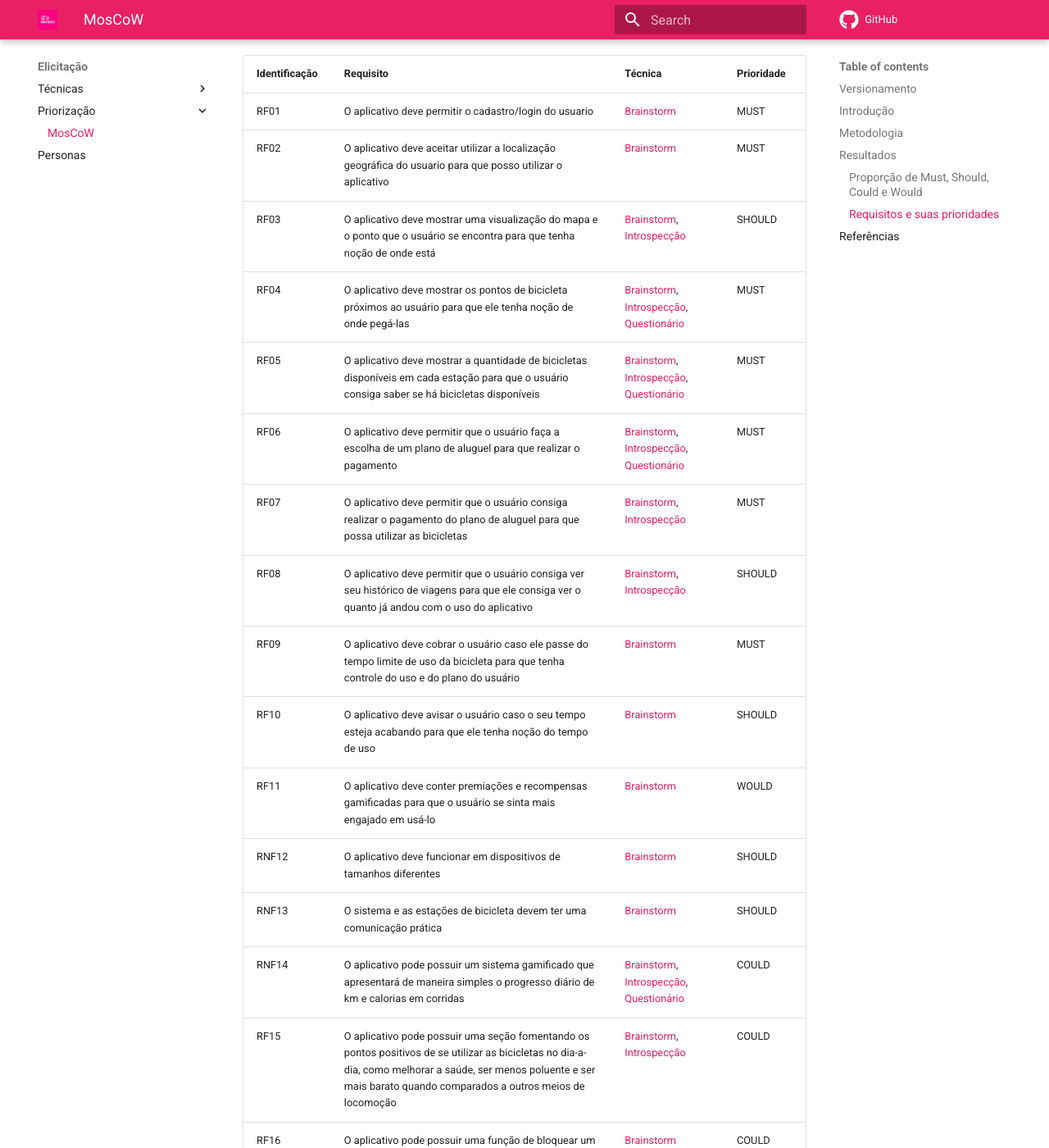
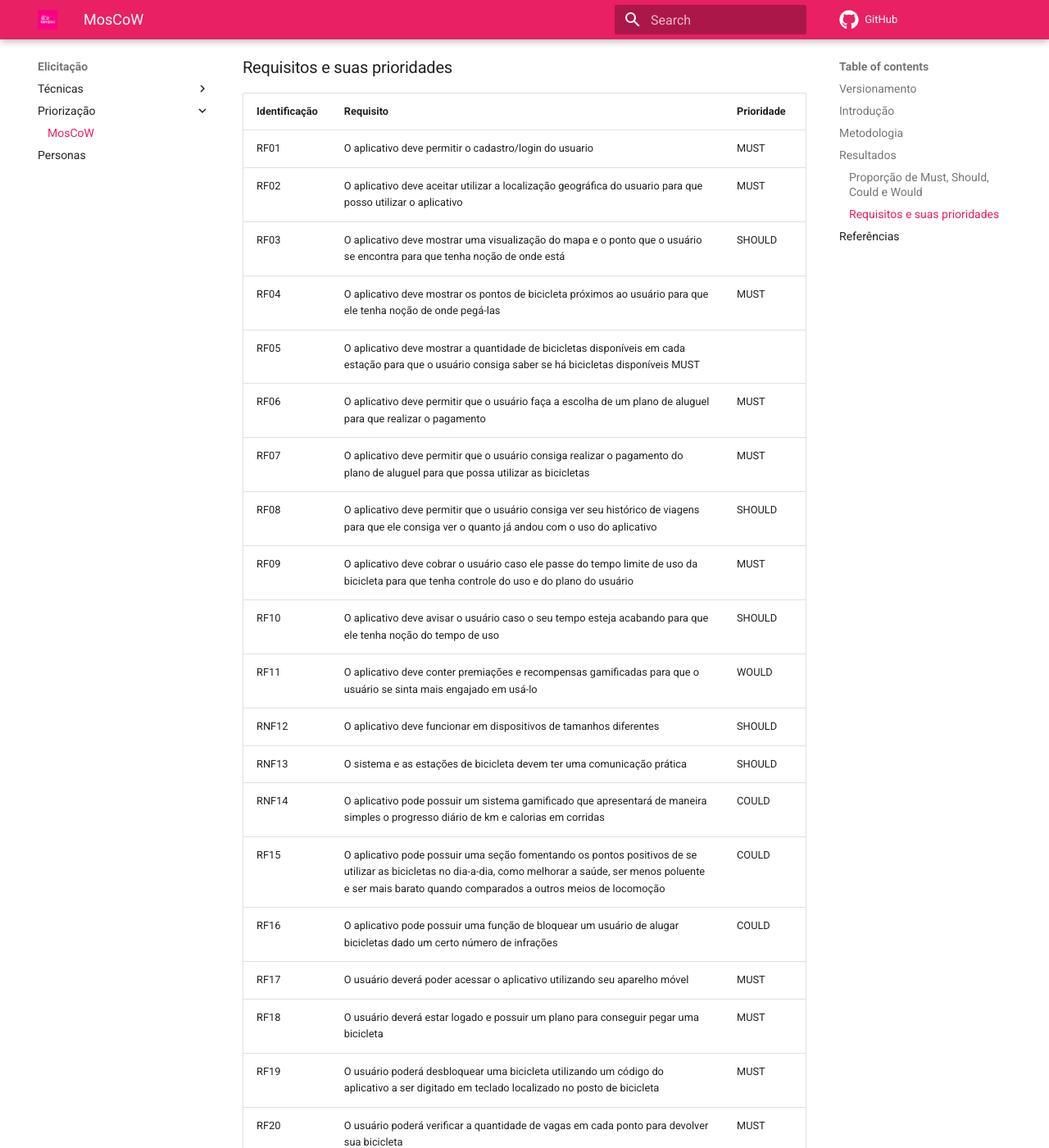
Before and after one commit to Requisitos-de-Software/2021.2-Tembici, an MkDocs documentation site: the page built from docs/elicitacao/priorizacao/moscow.md, in a window 1280 px wide and 1400 px high, scrolled down 1899 px. Shown: the whole window at 82% size. Built offline with MkDocs 1.6.1 and Material for MkDocs 9.7.7, drawn with Linux system fonts in a browser that asks for light colours; comment, search, counter and statistics services are not loaded; some of the changed text lies outside the part shown.

Commit message:
#88 Criando documento de resultados requisitos

```diff
--- a/docs/elicitacao/priorizacao/moscow.md
+++ b/docs/elicitacao/priorizacao/moscow.md
@@ -38,34 +39,34 @@
 
 ### Requisitos e suas prioridades
 
-| Identificação | Requisito | Técnica | Prioridade |
-|---|---|---|---|
-| RF01 | O aplicativo deve permitir o cadastro/login do usuario | [Brainstorm](https://requisitos-de-software.github.io/2021.2-Tembici/elicitacao/tecnicas/brainstorm/) | MUST |
-| RF02 | O aplicativo deve aceitar utilizar a localização geográfica do usuario para que posso utilizar o aplicativo  | [Brainstorm](https://requisitos-de-software.github.io/2021.2-Tembici/elicitacao/tecnicas/brainstorm/) | MUST |
-| RF03 | O aplicativo deve mostrar uma visualização do mapa e o ponto que o usuário se encontra para que tenha noção de onde está | [Brainstorm](https://requisitos-de-software.github.io/2021.2-Tembici/elicitacao/tecnicas/brainstorm/), [Introspecção](https://requisitos-de-software.github.io/2021.2-Tembici/elicitacao/tecnicas/introspeccao/) | SHOULD |
-| RF04 | O aplicativo deve mostrar os pontos de bicicleta próximos ao usuário para que ele tenha noção de onde pegá-las | [Brainstorm](https://requisitos-de-software.github.io/2021.2-Tembici/elicitacao/tecnicas/brainstorm/), [Introspecção](https://requisitos-de-software.github.io/2021.2-Tembici/elicitacao/tecnicas/introspeccao/), [Questionário](https://requisitos-de-software.github.io/2021.2-Tembici/elicitacao/tecnicas/questionario/) | MUST |
-| RF05 | O aplicativo deve mostrar a quantidade de bicicletas disponíveis em cada estação para que o usuário consiga saber se há bicicletas disponíveis | [Brainstorm](https://requisitos-de-software.github.io/2021.2-Tembici/elicitacao/tecnicas/brainstorm/), [Introspecção](https://requisitos-de-software.github.io/2021.2-Tembici/elicitacao/tecnicas/introspeccao/), [Questionário](https://requisitos-de-software.github.io/2021.2-Tembici/elicitacao/tecnicas/questionario/) | MUST |
-| RF06 | O aplicativo deve permitir que o usuário faça a escolha de um plano de aluguel para que realizar o pagamento | [Brainstorm](https://requisitos-de-software.github.io/2021.2-Tembici/elicitacao/tecnicas/brainstorm/), [Introspecção](https://requisitos-de-software.github.io/2021.2-Tembici/elicitacao/tecnicas/introspeccao/), [Questionário](https://requisitos-de-software.github.io/2021.2-Tembici/elicitacao/tecnicas/questionario/) | MUST |
-| RF07 |  O aplicativo deve permitir que o usuário consiga realizar o pagamento do plano de aluguel para que possa utilizar as bicicletas | [Brainstorm](https://requisitos-de-software.github.io/2021.2-Tembici/elicitacao/tecnicas/brainstorm/), [Introspecção](https://requisitos-de-software.github.io/2021.2-Tembici/elicitacao/tecnicas/introspeccao/) | MUST |
-| RF08 | O aplicativo deve permitir que o usuário consiga ver seu histórico de viagens para que ele consiga ver o quanto já andou com o uso do aplicativo | [Brainstorm](https://requisitos-de-software.github.io/2021.2-Tembici/elicitacao/tecnicas/brainstorm/), [Introspecção](https://requisitos-de-software.github.io/2021.2-Tembici/elicitacao/tecnicas/introspeccao/) | SHOULD |
-| RF09 | O aplicativo deve cobrar o usuário caso ele passe do tempo limite de uso da bicicleta para que tenha controle do uso e do plano do usuário | [Brainstorm](https://requisitos-de-software.github.io/2021.2-Tembici/elicitacao/tecnicas/brainstorm/) | MUST |
-| RF10 | O aplicativo deve avisar o usuário caso o seu tempo esteja acabando para que ele tenha noção do tempo de uso  | [Brainstorm](https://requisitos-de-software.github.io/2021.2-Tembici/elicitacao/tecnicas/brainstorm/) | SHOULD |
-| RF11 | O aplicativo deve conter premiações e recompensas gamificadas para que o usuário se sinta mais engajado em usá-lo  | [Brainstorm](https://requisitos-de-software.github.io/2021.2-Tembici/elicitacao/tecnicas/brainstorm/) | WOULD |
-| RNF12 | O aplicativo deve funcionar em dispositivos de tamanhos diferentes  | [Brainstorm](https://requisitos-de-software.github.io/2021.2-Tembici/elicitacao/tecnicas/brainstorm/) | SHOULD |
-| RNF13 | O sistema e as estações de bicicleta devem ter uma comunicação prática  | [Brainstorm](https://requisitos-de-software.github.io/2021.2-Tembici/elicitacao/tecnicas/brainstorm/) | SHOULD |
-| RNF14 | O aplicativo pode possuir um sistema gamificado que apresentará de maneira simples o progresso diário de km e calorias em corridas  | [Brainstorm](https://requisitos-de-software.github.io/2021.2-Tembici/elicitacao/tecnicas/brainstorm/), [Introspecção](https://requisitos-de-software.github.io/2021.2-Tembici/elicitacao/tecnicas/introspeccao/), [Questionário](https://requisitos-de-software.github.io/2021.2-Tembici/elicitacao/tecnicas/questionario/) | COULD |
-| RF15 | O aplicativo pode possuir uma seção fomentando os pontos positivos de se utilizar as bicicletas no dia-a-dia, como melhorar a saúde, ser menos poluente e ser mais barato quando comparados a outros meios de locomoção  | [Brainstorm](https://requisitos-de-software.github.io/2021.2-Tembici/elicitacao/tecnicas/brainstorm/), [Introspecção](https://requisitos-de-software.github.io/2021.2-Tembici/elicitacao/tecnicas/introspeccao/) | COULD |
-| RF16 | O aplicativo pode possuir uma função de bloquear um usuário de alugar bicicletas dado um certo número de infrações  | [Brainstorm](https://requisitos-de-software.github.io/2021.2-Tembici/elicitacao/tecnicas/brainstorm/) | COULD |
-| RF17 | O usuário deverá poder acessar o aplicativo utilizando seu aparelho móvel| [Introspecção](https://requisitos-de-software.github.io/2021.2-Tembici/elicitacao/tecnicas/introspeccao/) | MUST |
-| RF18 | O usuário deverá estar logado e possuir um plano para conseguir pegar uma bicicleta | [Introspecção](https://requisitos-de-software.github.io/2021.2-Tembici/elicitacao/tecnicas/introspeccao/) | MUST |
-| RF19 | O usuário poderá desbloquear uma bicicleta utilizando um código do aplicativo a ser digitado em teclado localizado no posto de bicicleta | [Introspecção](https://requisitos-de-software.github.io/2021.2-Tembici/elicitacao/tecnicas/introspeccao/) | MUST |
-| RF20 | O usuário poderá verificar a quantidade de vagas em cada ponto para devolver sua bicicleta | [Introspecção](https://requisitos-de-software.github.io/2021.2-Tembici/elicitacao/tecnicas/introspeccao/) | MUST |
-| RF21 | O usuário poderá visualizar enquanto estiver em viagem o tempo que está sobre posse da bicicleta | [Introspecção](https://requisitos-de-software.github.io/2021.2-Tembici/elicitacao/tecnicas/introspeccao/) | SHOULD |
-| RF22 | O usuário poderá utilizar um cupom de desconto caso possua, para diminuir o valor de seu plano | [Introspecção](https://requisitos-de-software.github.io/2021.2-Tembici/elicitacao/tecnicas/introspeccao/) | COULD |
-| RF23 | O app deve permitir que usuário assinante consiga retirar uma bicicleta em uma estação | [Questionário](https://requisitos-de-software.github.io/2021.2-Tembici/elicitacao/tecnicas/questionario/) | MUST |
-| RF24 | O app deve permitir que usuário assinante consiga retirar uma bicicleta em uma estação | [Questionário](https://requisitos-de-software.github.io/2021.2-Tembici/elicitacao/tecnicas/questionario/) | MUST |
-| RF25 | O usuário poderá consultar informações sobre o sistema e como funciona sua utilização |[Introspecção](https://requisitos-de-software.github.io/2021.2-Tembici/elicitacao/tecnicas/introspeccao/) | SHOULD |
-| RF26 | O usuário poderá entrar em contato com algum atendente para tirar dúvidas sobre o sistema | [Introspecção](https://requisitos-de-software.github.io/2021.2-Tembici/elicitacao/tecnicas/introspeccao/) | SHOULD |
+| Identificação | Requisito | Prioridade |
+|---|---|---|
+| RF01 | O aplicativo deve permitir o cadastro/login do usuario | MUST |
+| RF02 | O aplicativo deve aceitar utilizar a localização geográfica do usuario para que posso utilizar o aplicativo | MUST |
+| RF03 | O aplicativo deve mostrar uma visualização do mapa e o ponto que o usuário se encontra para que tenha noção de onde está | SHOULD |
+| RF04 | O aplicativo deve mostrar os pontos de bicicleta próximos ao usuário para que ele tenha noção de onde pegá-las | MUST |
+| RF05 | O aplicativo deve mostrar a quantidade de bicicletas disponíveis em cada estação para que o usuário consiga saber se há bicicletas disponíveis  MUST |
+| RF06 | O aplicativo deve permitir que o usuário faça a escolha de um plano de aluguel para que realizar o pagamento | MUST |
+| RF07 |  O aplicativo deve permitir que o usuário consiga realizar o pagamento do plano de aluguel para que possa utilizar as bicicletas | MUST |
+| RF08 | O aplicativo deve permitir que o usuário consiga ver seu histórico de viagens para que ele consiga ver o quanto já andou com o uso do aplicativo | SHOULD |
+| RF09 | O aplicativo deve cobrar o usuário caso ele passe do tempo limite de uso da bicicleta para que tenha controle do uso e do plano do usuário | MUST |
+| RF10 | O aplicativo deve avisar o usuário caso o seu tempo esteja acabando para que ele tenha noção do tempo de uso  | SHOULD |
+| RF11 | O aplicativo deve conter premiações e recompensas gamificadas para que o usuário se sinta mais engajado em usá-lo  | WOULD |
+| RNF12 | O aplicativo deve funcionar em dispositivos de tamanhos diferentes  | SHOULD |
+| RNF13 | O sistema e as estações de bicicleta devem ter uma comunicação prática  | SHOULD |
+| RNF14 | O aplicativo pode possuir um sistema gamificado que apresentará de maneira simples o progresso diário de km e calorias em corridas  | COULD |
+| RF15 | O aplicativo pode possuir uma seção fomentando os pontos positivos de se utilizar as bicicletas no dia-a-dia, como melhorar a saúde, ser menos poluente e ser mais barato quando comparados a outros meios de locomoção  | COULD |
+| RF16 | O aplicativo pode possuir uma função de bloquear um usuário de alugar bicicletas dado um certo número de infrações | COULD |
+| RF17 | O usuário deverá poder acessar o aplicativo utilizando seu aparelho móvel| MUST |
+| RF18 | O usuário deverá estar logado e possuir um plano para conseguir pegar uma bicicleta | MUST |
+| RF19 | O usuário poderá desbloquear uma bicicleta utilizando um código do aplicativo a ser digitado em teclado localizado no posto de bicicleta | MUST |
+| RF20 | O usuário poderá verificar a quantidade de vagas em cada ponto para devolver sua bicicleta | MUST |
+| RF21 | O usuário poderá visualizar enquanto estiver em viagem o tempo que está sobre posse da bicicleta | SHOULD |
+| RF22 | O usuário poderá utilizar um cupom de desconto caso possua, para diminuir o valor de seu plano | COULD |
+| RF23 | O app deve permitir que usuário assinante consiga retirar uma bicicleta em uma estação | MUST |
+| RF24 | O app deve permitir que usuário assinante consiga retirar uma bicicleta em uma estação | MUST |
+| RF25 | O usuário poderá consultar informações sobre o sistema e como funciona sua utilização | SHOULD |
+| RF26 | O usuário poderá entrar em contato com algum atendente para tirar dúvidas sobre o sistema |  SHOULD |
 
 *Tabela 3: Tabela de requisitos priorizados*
 
```
Also changed, not shown: other parts of docs/elicitacao/priorizacao/moscow.md (+1 -0 lines), docs/atas/ata_0804.md (+4 -0 lines), docs/atas/ata_1204.md (+4 -0 lines), docs/elicitacao/elicitacao_final.md (added, +56 -0 lines), docs/modelagem/istar.md (+1 -0 lines), docs/pos-rastreabilidade/backward-from.md (+1 -0 lines), docs/pre-rastreabilidade/5w2h.md (+1 -1 lines).
